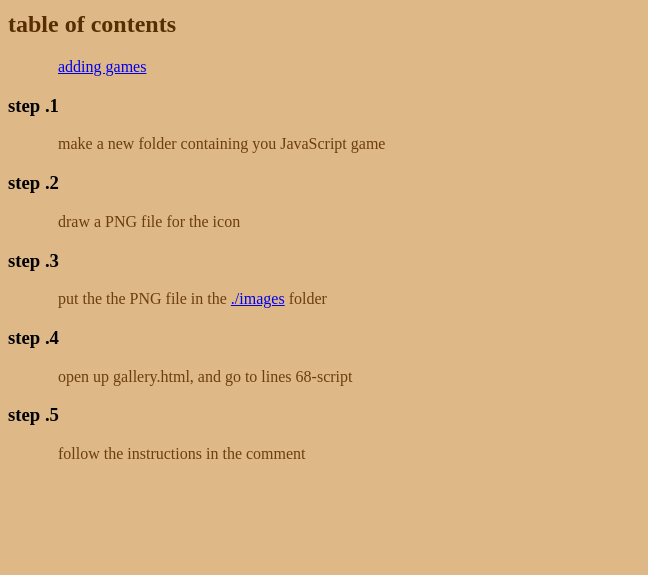
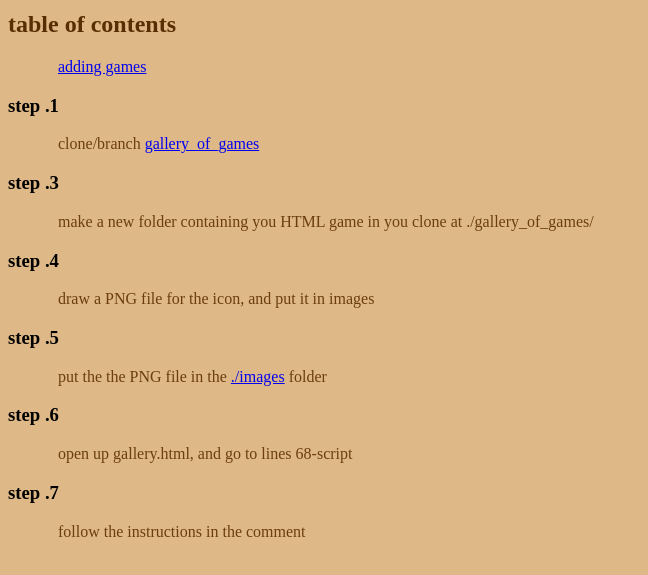
Before and after one commit to e-rairigh/gallery_of_games, a plain HTML site: page help.html in a window 1280 px wide. Shown: the part 151-726 px from the top of the page, without its empty margins (0-648 px from the left). Drawn offline with Linux system fonts and the light colour scheme.

Commit message:
Updated help.html

```diff
--- a/help.html
+++ b/help.html
@@ -34,15 +34,18 @@
         </div>
         <div id="add_games">
             <h3>step .1</h3>
-                <p>make a new folder containing you JavaScript game</p>
-            <h3>step .2</h3>
-                <p>draw a PNG file for the icon</p>
+                <p>clone/branch <a href="https://github.com/e-rairigh/gallery_of_games">gallery_of_games</a></p>
             <h3>step .3</h3>
+                <p>make a new folder containing you HTML game in you clone at ./gallery_of_games/</p>
+            <h3>step .4</h3>
+                <p>draw a PNG file for the icon, and put it in images</p>
+            <h3>step .5</h3>
                 <p>put the the PNG file in the <a href="./images/">./images</a> folder</p>
-            <h3>step .4</h3>
+            <h3>step .6</h3>
                 <p>open up gallery.html, and go to lines 68-script</p>
-            <h3>step .5</h3>
+            <h3>step .7</h3>
                 <p>follow the instructions in the comment</p>
+
         </div>
     </body>
 </html>
```
